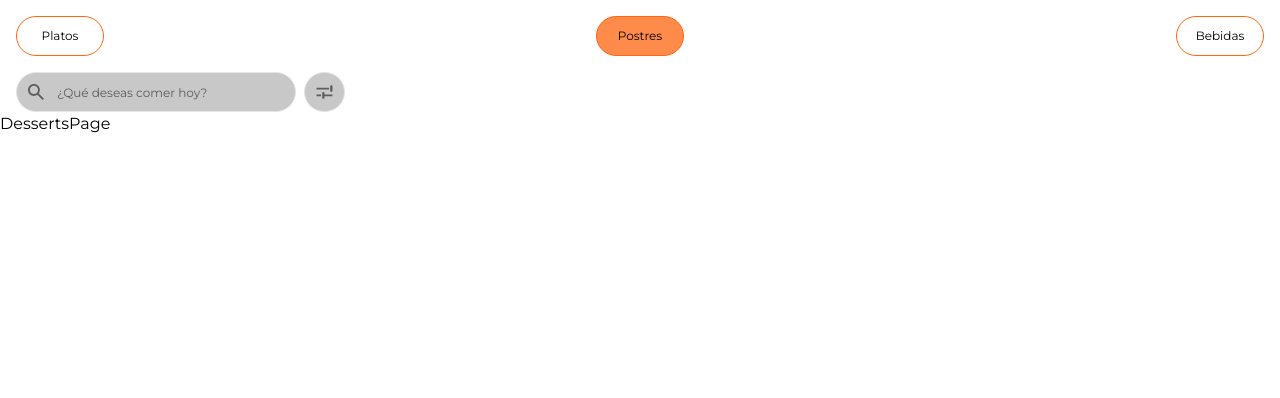
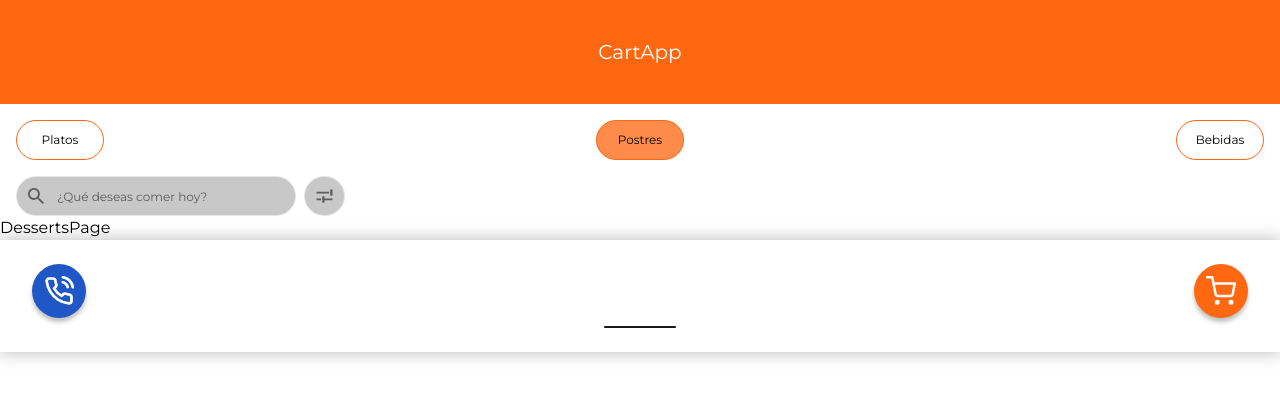
Before and after one commit to No-Country/s12-25-t-java-next, a Next.js app in the folder Frontend/: page /desserts in a window 1280 px wide. Shown: the top 398 px of the page. Built offline with nearby package versions, Linux system fonts and the light colour scheme.

Commit message:
Header and Footer on Menu Layout

```diff
--- a/Frontend/src/app/(menu)/layout.tsx
+++ b/Frontend/src/app/(menu)/layout.tsx
@@ -1,11 +1,14 @@
+import { Footer, Header } from '@/components'
 import FilterProducts from '@/components/FilterProducts/FilterProducts'
 import React from 'react'
 
 function MenuLayout({ children }: { children: React.ReactNode }) {
 	return (
 		<div>
+			<Header />
 			<FilterProducts />
 			{children}
+			<Footer />
 		</div>
 	)
 }
```
